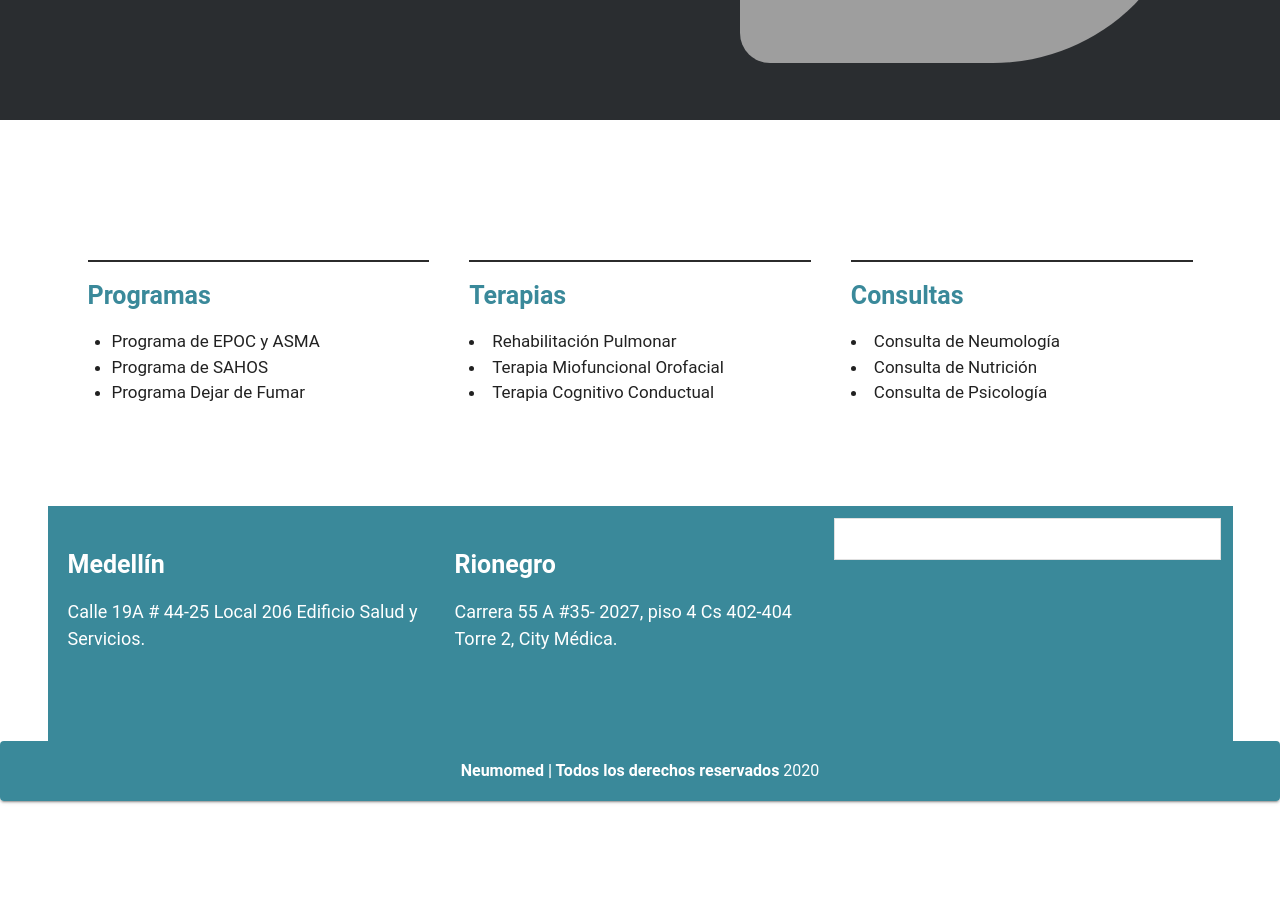
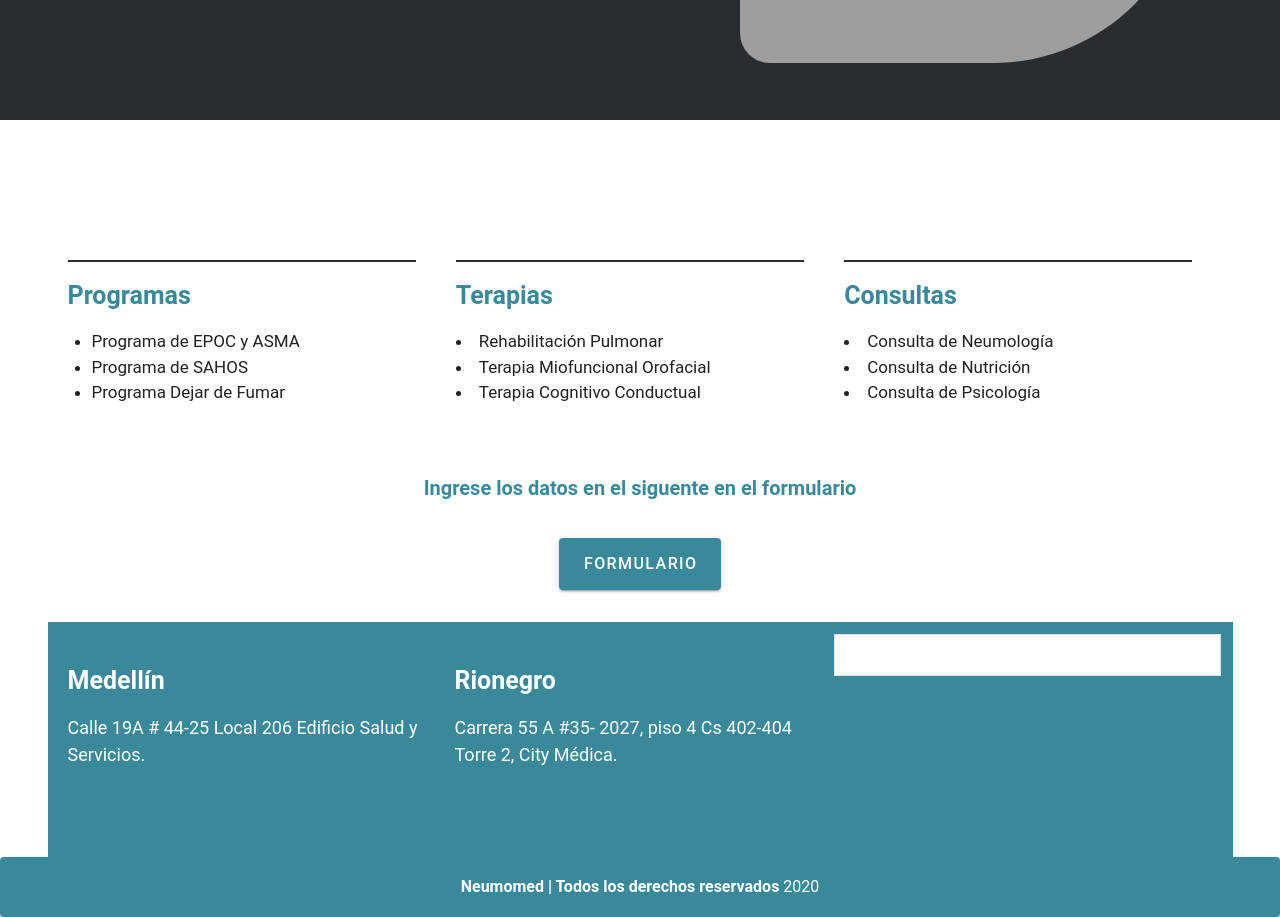
Before and after one commit to berriop-prog/prueba-nue, a Vue app: page / in a window 1280 px wide. Shown: the part 860-1777 px from the top of the page. Before the commit the page ends 1661 px from the top, so only its background shows below. Built offline with nearby package versions, Linux system fonts and the light colour scheme; grey boxes are pictures that could not be loaded; a small style sheet from the web is missing.

Commit message:
boton para desplegar form

```diff
--- a/src/App.vue
+++ b/src/App.vue
@@ -5,6 +5,7 @@
       <Banner />
       <SectionA />
       <Card/>
+      <Button/>
       <Direction/>
       <Footer/>
     </v-app>
@@ -17,6 +18,7 @@ import Navbar from './components/Navbar';
 import Banner from './components/Banner';
 import SectionA from './components/SectionA';
 import Card from './components/Card';
+import Button from './components/Button';
 import Direction from './components/Direction';
 import Footer  from './components/Footer'
 
@@ -28,6 +30,7 @@ export default {
     Banner,
     SectionA,
     Card,
+    Button,
     Direction,
     Footer
   },
--- /dev/null
+++ b/src/components/Button.vue
@@ -0,0 +1,18 @@
+<template>
+  <v-container fluid align="center">
+    <div class="text-center">
+      <div>
+        <h3
+          style="font-size: 20px; color: #3A899A; margin: 20px 0 0 0; padding: 15px 0"
+        >
+          Ingrese los datos en el siguente en el formulario
+        </h3>
+        <v-btn x-large color="#3A899A" dark style="margin: 20px 0 ">formulario</v-btn>
+      </div>
+    </div>
+  </v-container>
+</template>
+
+<script>
+export default {};
+</script>
--- a/src/components/Card.vue
+++ b/src/components/Card.vue
@@ -1,6 +1,6 @@
 <template>
   <v-container
-    style="width: 100%; heigth: 332px; padding: 80px 20px; background-color: #ffffff;"
+    style="width: 100%; heigth: 332px; padding: 80px 20px 0 0; background-color: #ffffff;"
   >
     <v-row no-gutters>
       <v-col>
```
Also changed, not shown: src/components/Form.vue (added, +9 -0 lines).
